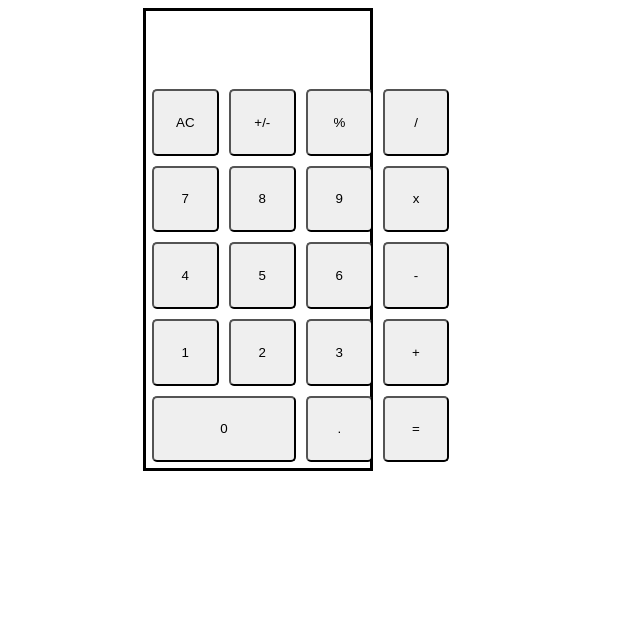
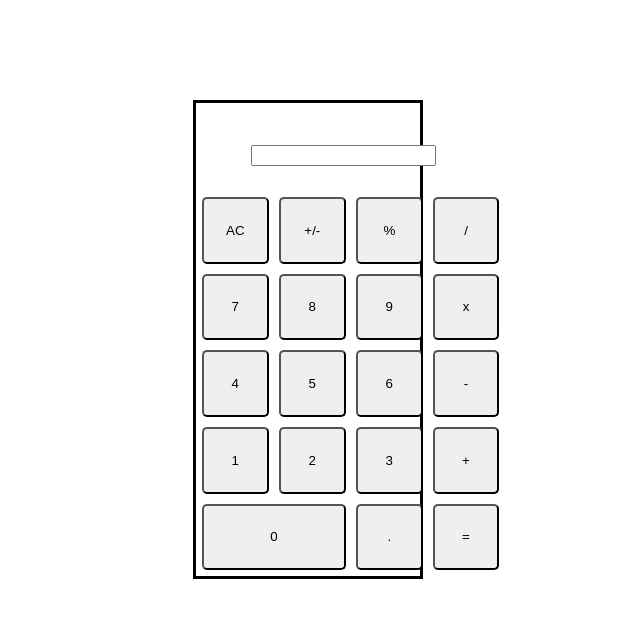
Before and after one commit to ldomingo2002/new-pocket-calculator, a plain HTML site: page pocket-calculator/index.html in a window 1280 px wide. Shown: the whole page, without its empty margins (315-955 px from the left). Drawn offline with Linux system fonts and the light colour scheme.

Commit message:
added more

```diff
--- a/pocket-calculator/calc.css
+++ b/pocket-calculator/calc.css
@@ -15,9 +15,9 @@ button:hover{
 }
 
 .calc{
-margin-left: 450px;
-margin-right: 584px;
-margin-top: 0.5em;
+margin-left: 500px;
+margin-right: 534px;
+margin-top: 100px;
 border-style: solid;
 }
 
@@ -27,11 +27,6 @@ border-style: solid;
   width: 285px;
   padding-right: 15px;
   padding-top: 15px;
-  margin-left: 450px;
-  margin-right: 200px;
-  margin-top: 160px;
-  border-style: solid;
-  border-color: black;
-  font-size: 30px;
-  text-align: right;
+  text-align: center;
+
 }
--- a/pocket-calculator/index.html
+++ b/pocket-calculator/index.html
@@ -16,7 +16,8 @@
 <form class = "calc">
 <table>
 <tbody>
-  <tr id = "display">
+  <tr>
+    <td colspan = "4" id = "display"> <input type = "text" name = "display" id = display"> </input> </td>
     </tr>
 
     <tr>
--- a/pocket-calculator/math.js
+++ b/pocket-calculator/math.js
@@ -1,5 +1,6 @@
 
 function ac(){
+let clear = ")";
 
 let p = document.getElementById('display').innerHTML = "0";
 
```
